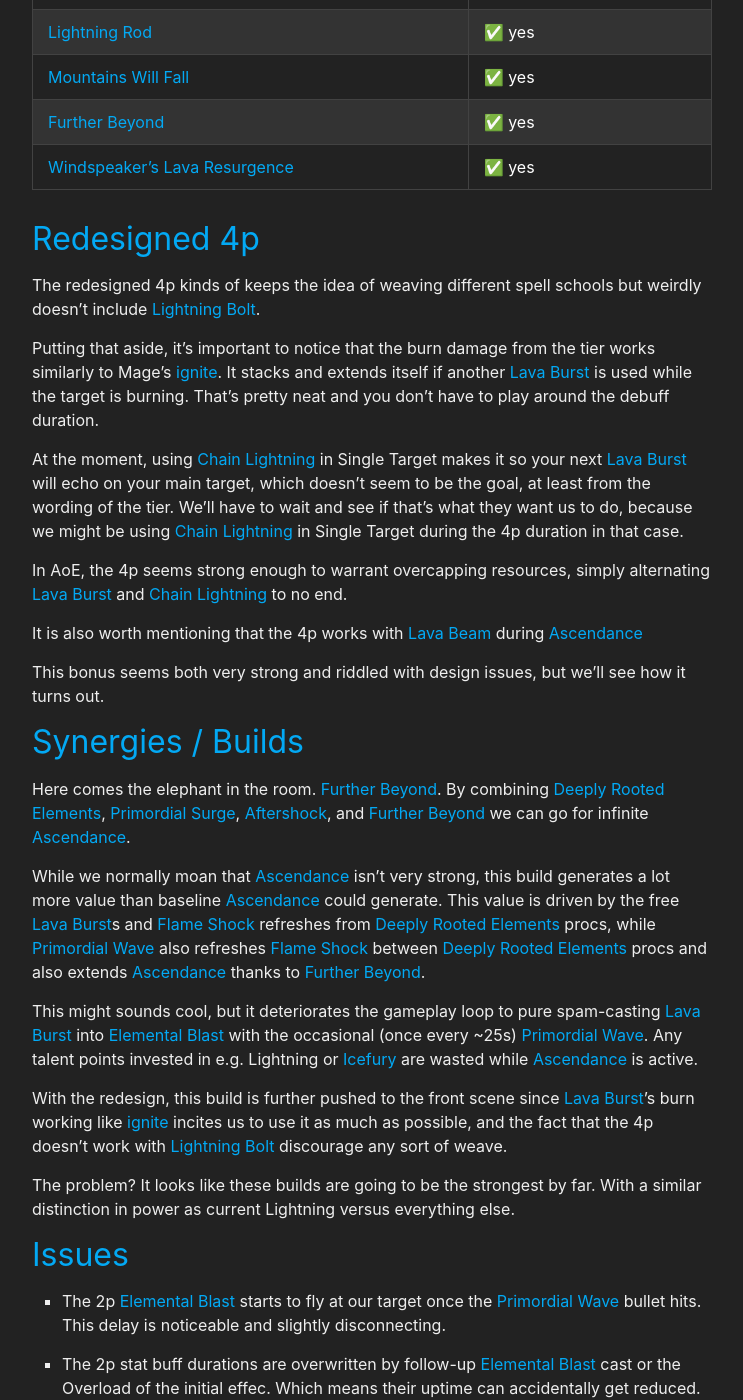
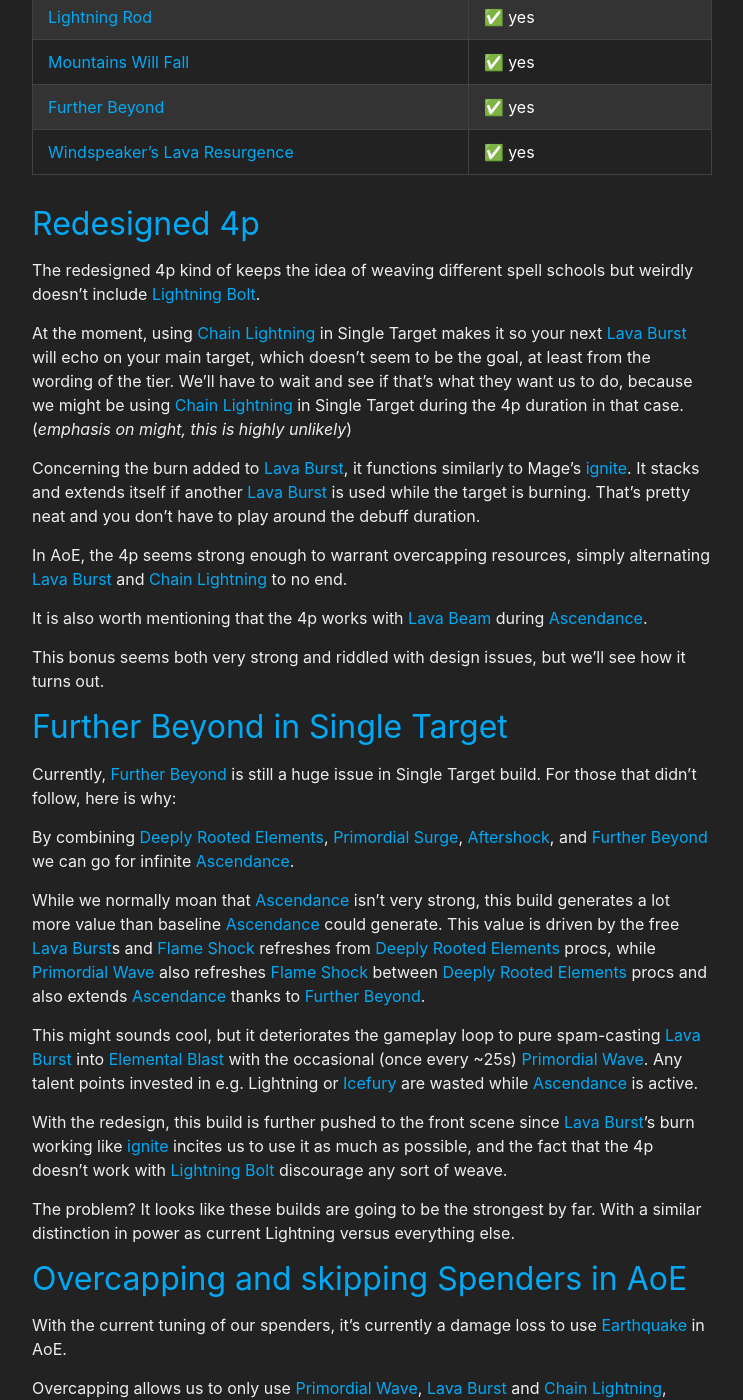
Before and after one commit to stormearthandlava/stormearthandlava.github.io, a Jekyll site: the page built from blog/_posts/2023-09-22-new-t31-first-thoughts.md, in a window 1280 px wide and 1400 px high, scrolled down 1269 px. Shown: the whole window, without its empty margins (268-1011 px from the left). Built offline with Jekyll 4.4.1, drawn with Linux system fonts in a browser that asks for light colours; a script that is not in the unit is left out; some of the changed text lies outside the part shown.

Commit message:
New Post

```diff
--- a/blog/_posts/2023-09-22-new-t31-first-thoughts.md
+++ b/blog/_posts/2023-09-22-new-t31-first-thoughts.md
@@ -1,16 +1,14 @@
 ---
 layout: post
-title: T31 first thoughts
+title: T31 redesign first thoughts
 #            dd/mm/yyyy
-last_update: 10/09/2023
-excerpt: How will T31 affect us?
-author: Bloodmallet
+last_update: 22/09/2023
+excerpt: What does the redesign mean T31 affect us?
+author: Elivrio
 toc: true
 ---
 
-Find this blogpost also on the official forums:
-- US: [Elemental Shaman T31 Feedback](https://us.forums.blizzard.com/en/wow/t/elemental-shaman-t31-feedback/1668430)
-- EU: [Elemental Shaman T31 Feedback](https://eu.forums.blizzard.com/en/wow/t/elemental-shaman-t31-feedback/466702)
+This post will have some overlapping sections with the [previous T31 post](https://stormearthandlava.com/blog/2023/09/10/t31-first-thoughts.html), notably about the 2p which didn't change.
 
 ## T31 effects
 > (2) Set Bonus: {{ site.data.talent.primordial_wave }} also casts an {{ site.data.talent.eb }} at the target at 100% effectiveness, and grants you all three {{ site.data.talent.eb }} bonus effects for 15.0 seconds.
@@ -40,21 +38,23 @@ Talent | 2p can trigger it
 
 ## Redesigned 4p
 
-The redesigned 4p kinds of keeps the idea of weaving different spell schools but weirdly doesn't include {{ site.data.spell.lb }}.
+The redesigned 4p kind of keeps the idea of weaving different spell schools but weirdly doesn't include {{ site.data.spell.lb }}.
 
-Putting that aside, it's important to notice that the burn damage from the tier works similarly to Mage's [ignite](https://www.wowhead.com/spell=12654/ignite). It stacks and extends itself if another {{ site.data.spell.lvb }} is used while the target is burning. That's pretty neat and you don't have to play around the debuff duration.
 
 At the moment, using {{ site.data.spell.cl }} in Single Target makes it so your next {{ site.data.spell.lvb }} will echo on your main target, which doesn't seem to be the goal, at least from the wording of the tier.
-We'll have to wait and see if that's what they want us to do, because we might be using {{ site.data.spell.cl }} in Single Target during the 4p duration in that case.
+We'll have to wait and see if that's what they want us to do, because we might be using {{ site.data.spell.cl }} in Single Target during the 4p duration in that case. (*emphasis on might, this is highly unlikely*)
+
+Concerning the burn added to {{ site.data.spell.lvb }}, it functions similarly to Mage's [ignite](https://www.wowhead.com/spell=12654/ignite). It stacks and extends itself if another {{ site.data.spell.lvb }} is used while the target is burning. That's pretty neat and you don't have to play around the debuff duration.
 
 In AoE, the 4p seems strong enough to warrant overcapping resources, simply alternating {{ site.data.spell.lvb }} and {{ site.data.spell.cl }} to no end.
 
-It is also worth mentioning that the 4p works with {{ site.data.spell.lvbm }} during {{ site.data.talent.asc }}
+It is also worth mentioning that the 4p works with {{ site.data.spell.lvbm }} during {{ site.data.talent.asc }}.
 
 This bonus seems both very strong and riddled with design issues, but we'll see how it turns out.
 
-## Synergies / Builds
-Here comes the elephant in the room. {{ site.data.talent.fb }}.
+## Further Beyond in Single Target
+Currently, {{ site.data.talent.fb }} is still a huge issue in Single Target build. For those that didn't follow, here is why:
+
 By combining {{ site.data.talent.dre }}, {{ site.data.talent.primordial_surge }}, {{ site.data.talent.afs }}, and {{ site.data.talent.fb }} we can go for infinite {{ site.data.talent.asc }}.
 
 While we normally moan that {{ site.data.talent.asc }} isn't very strong, this build generates a lot more value than baseline {{ site.data.talent.asc }} could generate.
@@ -68,21 +68,29 @@ With the redesign, this build is further pushed to the front scene since {{ site
 
 The problem? It looks like these builds are going to be the strongest by far. With a similar distinction in power as current Lightning versus everything else.
 
+## Overcapping and skipping Spenders in AoE
+
+With the current tuning of our spenders, it's currently a damage loss to use {{ site.data.spell.eq }} in AoE.
+
+Overcapping allows us to only use {{ site.data.talent.pw }}, {{ site.data.spell.lvb }} and {{ site.data.spell.cl }}, getting immense value from the 4p and thanks to {{ site.data.talent.rolling_magma }}. With enough targets, it's possible to reduce {{ site.data.talent.pw }}'s CD to around 12s, and immediately enter a new 4p window as soon as we leave it.
+
+However this has been historically very disliked by Blizzard so we don't expect it to stay.
+
+
 ## Issues
 - The 2p {{ site.data.talent.eb }} starts to fly at our target once the {{ site.data.talent.primordial_wave }} bullet hits. This delay is noticeable and slightly disconnecting.
 
 - The 2p stat buff durations are overwritten by follow-up {{ site.data.talent.eb }} cast or the Overload of the initial effec. Which means their uptime can accidentally get reduced.
 
 - During the 4p duration, {{ site.data.spell.cl }} acts a {{ site.data.talent.primordial_wave }} and overrides/refreshes your {{ site.data.talent.splinter }} stacks. Let's say you have 6 {{ site.data.spell.fs }} active, and you use {{ site.data.talent.primordial_wave }} > {{ site.data.spell.lvb }} > {{ site.data.spell.cl }} > {{ site.data.spell.lvb }}.
-  - The first {{ site.data.spell.lvb }} will activate {{ site.data.talent.primordial_wave }} on 6 targets and you will gain 60% haste from {{ site.data.talent.splinter }}.
-  - The second {{ site.data.spell.lvb }} will activate the 4p thanks to {{ site.data.spell.cl }} being cast, casting {{ site.data.spell.lvb }} on 3 targets, giving you 30% haste from {{ site.data.talent.splinter }} and overriding your current 60% buff.
-
+    - The first {{ site.data.spell.lvb }} will activate {{ site.data.talent.primordial_wave }} on 6 targets and you will gain 60% haste from {{ site.data.talent.splinter }}.
+    - The second {{ site.data.spell.lvb }} will activate the 4p thanks to {{ site.data.spell.cl }} being cast, casting {{ site.data.spell.lvb }} on 3 targets, giving you 30% haste from {{ site.data.talent.splinter }} and overriding your current 60% buff.
 
 - In case the permanent {{ site.data.talent.asc }} stays, we'll get tuned around being in it at all times.
 But mechanics will force us out of it, and while we wait for the next proc, we'll quickly fall off the expected target dps.
 I imagine this to be a balancing nightmare, so I hope this won't go live as is.
 
-- With the current tuning of our spenders, it's not that surprising that we would entirely miss out on them in AoE during the set bonus. However spenders being skipped and overcapping resource is, in my opinion, a design flaw and should be avoided by all means.
+- The exact same argument can be made to skipping spenders. Casting enough {{ site.data.spell.cl }} and {{ site.data.spell.lvb }} during the 4p window is pretty tight, and movement/mechanics will most certainly impact the resulting DPS.
 
 - As a broad scale issue, returning to a Fire build means we'll once again have to chose between single target damage and AoE damage.
 This is due to the way the Fire focused talents are setup and their effects.
```
Also changed, not shown: other parts of blog/_posts/2023-09-22-new-t31-first-thoughts.md (+1 -1 lines), blog/_posts/2023-09-10-t31-first-thoughts.md (+2 -0 lines).
